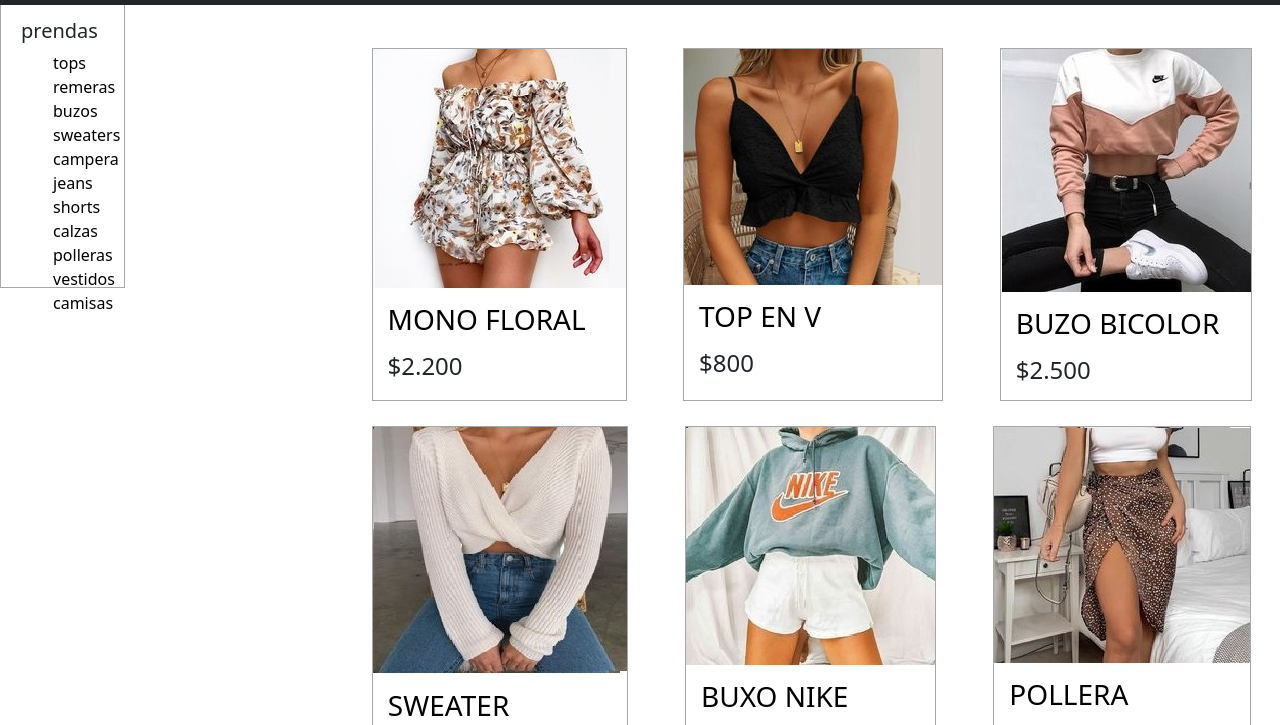
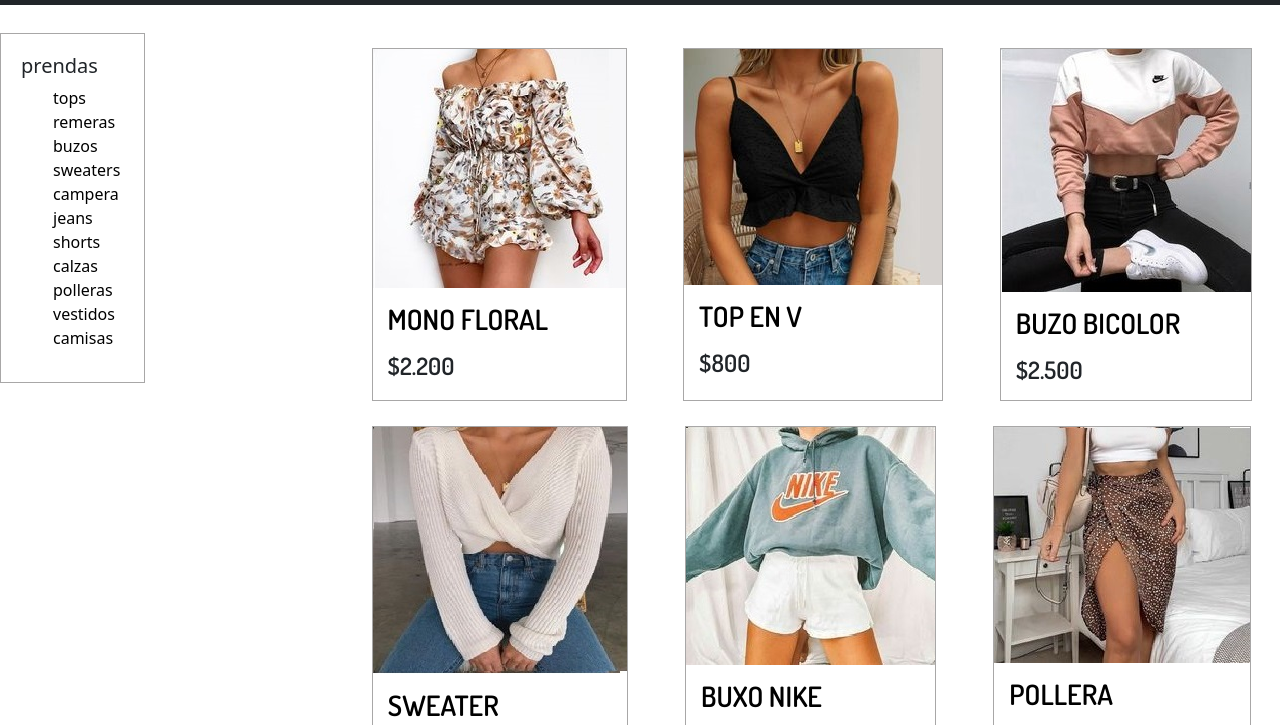
Before and after one commit to MicaelaDiaz12/bootstrap, a plain HTML site: page tienda.html in a window 1280 px wide. Shown: the part 58-783 px from the top of the page. Drawn offline with nearby package versions, Linux system fonts and the light colour scheme; a web font is replaced by a local one.

Commit message:
cambie el tipo de letra de tienda y nuevo. modifique animacion

```diff
--- a/css/style.css
+++ b/css/style.css
@@ -123,11 +123,13 @@
 .ropa h3 {
     margin-left: 15px;
     margin-top: 10px;
+    font-family: 'Dosis', sans-serif;
 }
 
 .ropa h4 {
     margin-top: 10px;
     margin-left: 15px;
+    font-family: 'Dosis', sans-serif;
 }
 
 /*---------------------------- tienda ------------------------ */
@@ -148,9 +150,9 @@
     grid-area: menu;
     border: solid 1px rgb(168, 167, 167);
     padding: 20px;
-    width: 125px;
-    height: 290px;
-    margin-bottom: 25px;
+    width: 145px;
+    height: 350px;
+    margin-top: 35px ;
 }
 
 .menu li{
@@ -160,7 +162,7 @@
 .menu a {
     color: black;
     text-decoration: none;
-    width: 90px;
+    width: 100px;
 }
 
 .menu h3 {
@@ -188,10 +190,12 @@
 
 .producto h3 {
     margin: 15px;
+    font-family: 'Dosis', sans-serif;
 }
 
 .producto h4 {
     margin: 0px 0px 15px 15px;
+    font-family: 'Dosis', sans-serif;
 }
 
 .producto:hover{
@@ -236,8 +240,8 @@
 }
 
 .informacion p {
-    font-size: 20px;
-    width: 250px;
+    font-size: 15px;
+    width: 300px;
 }
 
 
@@ -301,11 +305,11 @@
 @keyframes cambioancho{
 
        0%{
-        width: 300px;
+        width: 420px;
        }
 
        100%{
-           width: 250px;
+           width: 370px;
        }
 }
 
```
